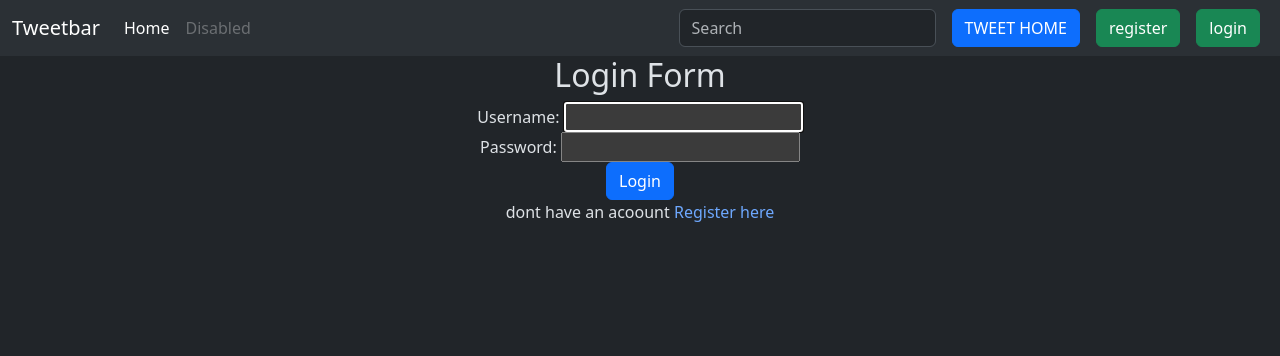
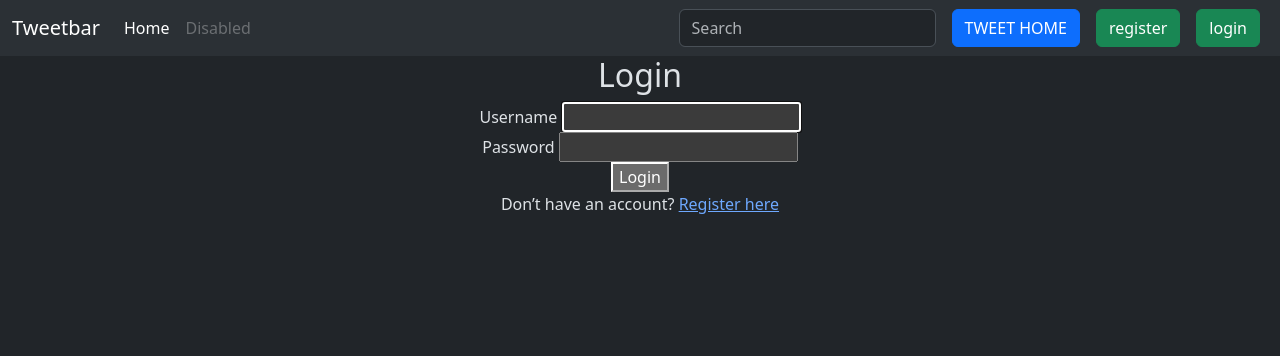
Before and after one commit to chirasmit23/MyTweet, a Django app: page /accounts/login/ in a window 1280 px wide. Shown: the top 356 px of the page. Run offline with Django 5.2, Linux system fonts and the light colour scheme.

Commit message:
Update login.html

```diff
--- a/FSproject/templates/registration/login.html
+++ b/FSproject/templates/registration/login.html
@@ -1,11 +1,27 @@
 {% extends "layout.html" %}
 {% block content %}
-<h2>Login Form</h2>
-<form method="post">
-    {% csrf_token %}
-    {{form}}
-    <button class="btn btn-primary">Login</button>
-</form>
-<p> dont have an acoount <a href="{% url 'register'  %}" style="text-decoration: none;">Register here</a></p>
+<div class="register-container">
+  <div class="register-card">
+    <h2>Login</h2>
+    <form method="post" novalidate>
+      {% csrf_token %}
+      {{ form.non_field_errors }}
+      {% for field in form %}
+      <div class="form-group">
+        <label for="{{ field.id_for_label }}">{{ field.label }}</label>
+        {{ field }}
+        {% if field.errors %}
+          <div class="form-error">{{ field.errors|striptags }}</div>
+        {% endif %}
+      </div>
+      {% endfor %}
+      <button type="submit" class="register-button">Login</button>
+    </form>
 
+    <div class="login-link">
+      Don’t have an account?
+      <a href="{% url 'register' %}">Register here</a>
+    </div>
+  </div>
+</div>
 {% endblock %}
```
